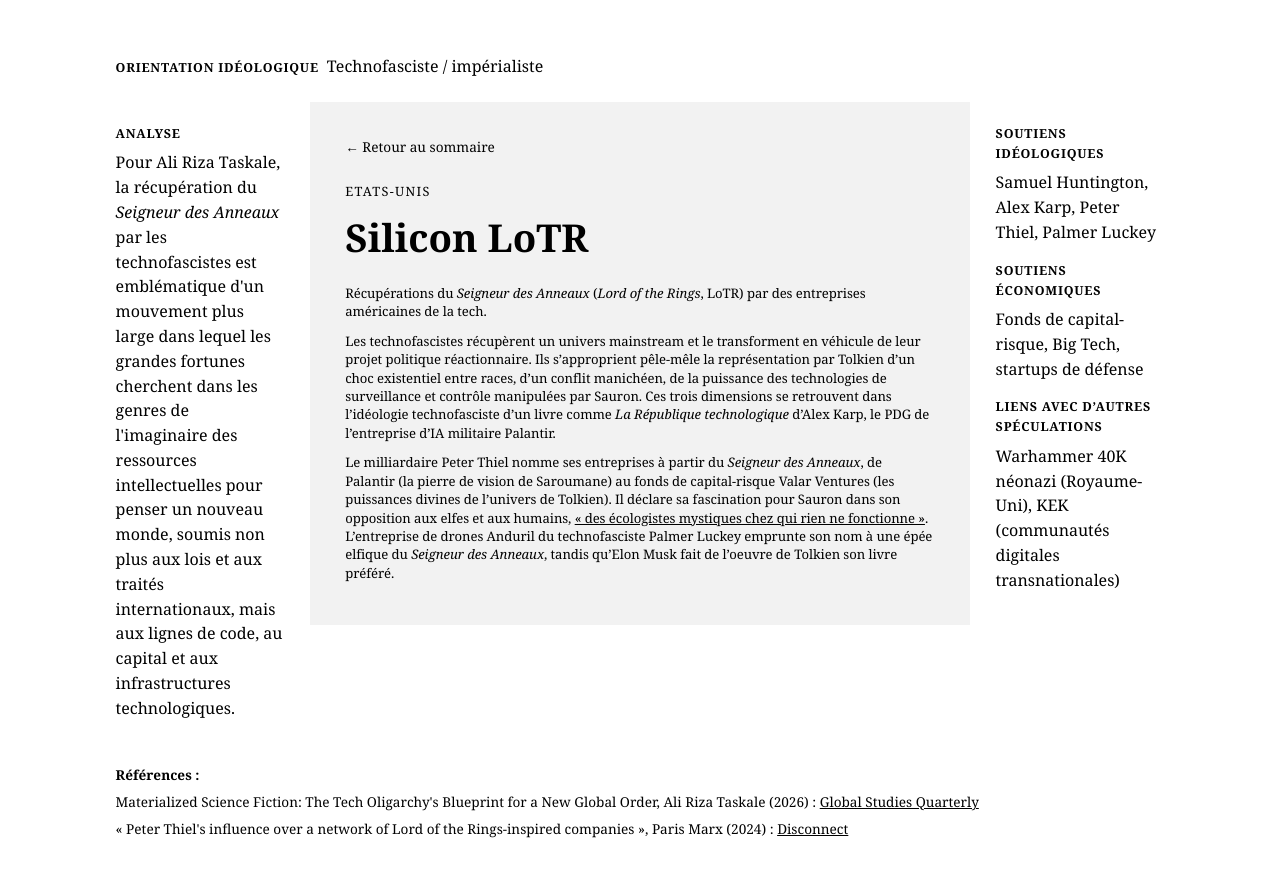
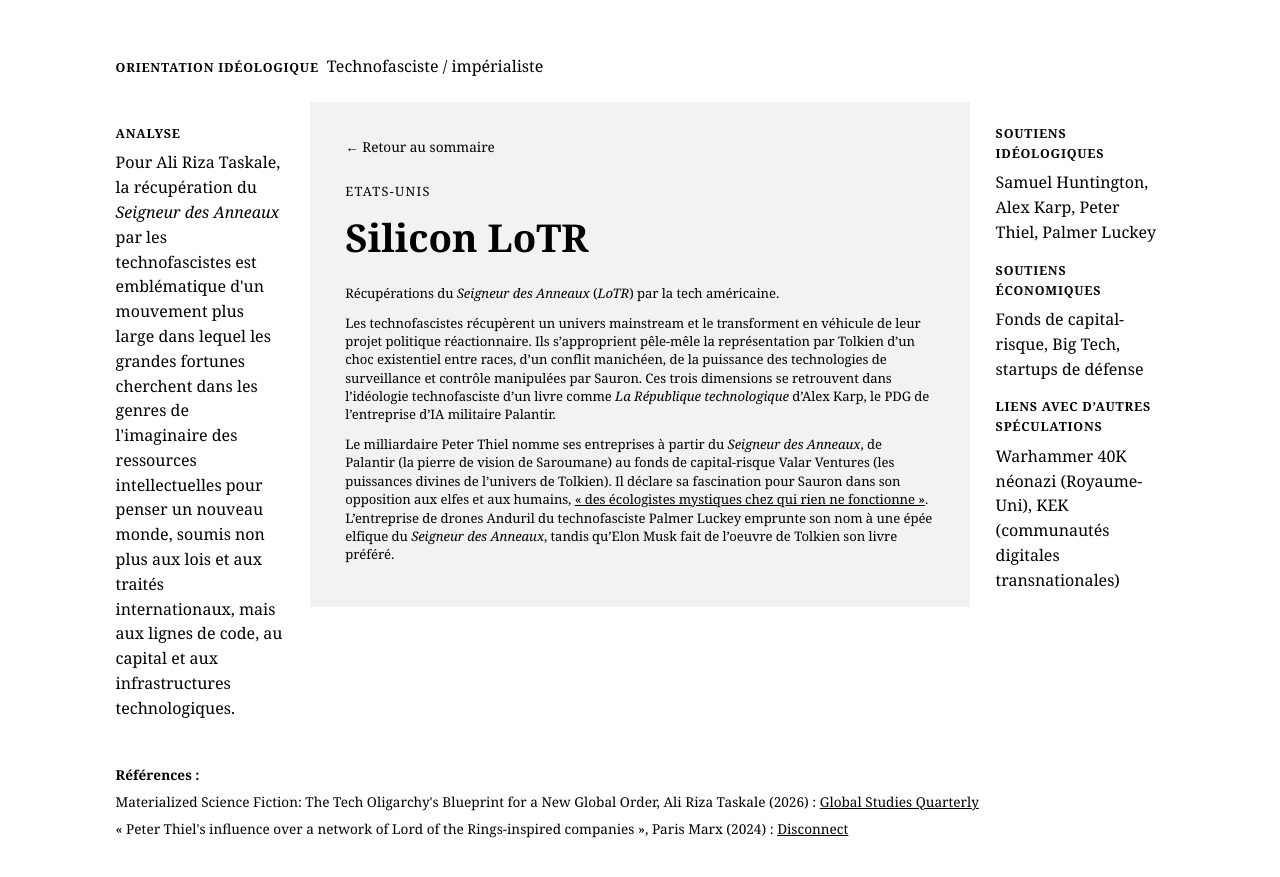
Before and after one commit to encycloreac/encycloreac.github.io, a Jekyll site: the page built from _entries/silicon-lotr.md, in a window 1280 px wide. Shown: the top 877 px of the page. Built offline with Jekyll 4.4.1, drawn with Linux system fonts in a browser that asks for light colours.

Commit message:
Update silicon-lotr.md

```diff
--- a/_entries/silicon-lotr.md
+++ b/_entries/silicon-lotr.md
@@ -14,7 +14,7 @@
     url: "https://disconnect.blog/peter-thiels-influence-over-a-network-of-lord-of-the-rings-inspired-companies/"
     label: "Disconnect"
 ---
-Récupérations du <em>Seigneur des Anneaux</em> (<em>Lord of the Rings</em>, LoTR) par des entreprises américaines de la tech.
+Récupérations du <em>Seigneur des Anneaux</em> (<em>LoTR</em>) par la tech américaine.
 
 Les technofascistes récupèrent un univers mainstream et le transforment en véhicule de leur projet politique réactionnaire. Ils s'approprient pêle-mêle la représentation par Tolkien d'un choc existentiel entre races, d'un conflit manichéen, de la puissance des technologies de surveillance et contrôle manipulées par Sauron. Ces trois dimensions se retrouvent dans l'idéologie technofasciste d'un livre comme <em>La République technologique</em> d'Alex Karp, le PDG de l'entreprise d'IA militaire Palantir.
 
```
